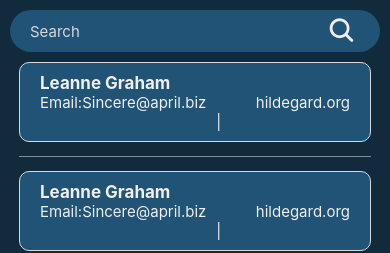
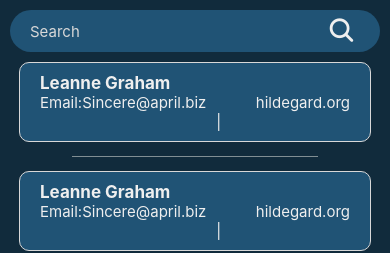
Before and after one commit to Abdiel49/TG-UsersApp, a React Native app: screen / in a window 390 px wide. Shown: the top 253 px of the page. Built offline with nearby package versions, Linux system fonts and the light colour scheme.

Commit message:
refactor separator

```diff
--- a/src/components/atoms/Separator.js
+++ b/src/components/atoms/Separator.js
@@ -10,6 +10,8 @@ export default Separator;
 const styles = StyleSheet.create({
   separator: {
     height: 1,
+    alignSelf: 'center',
+    width: '70%',
     backgroundColor: '#CED0CE99',
     marginVertical: 14,
   },
```
